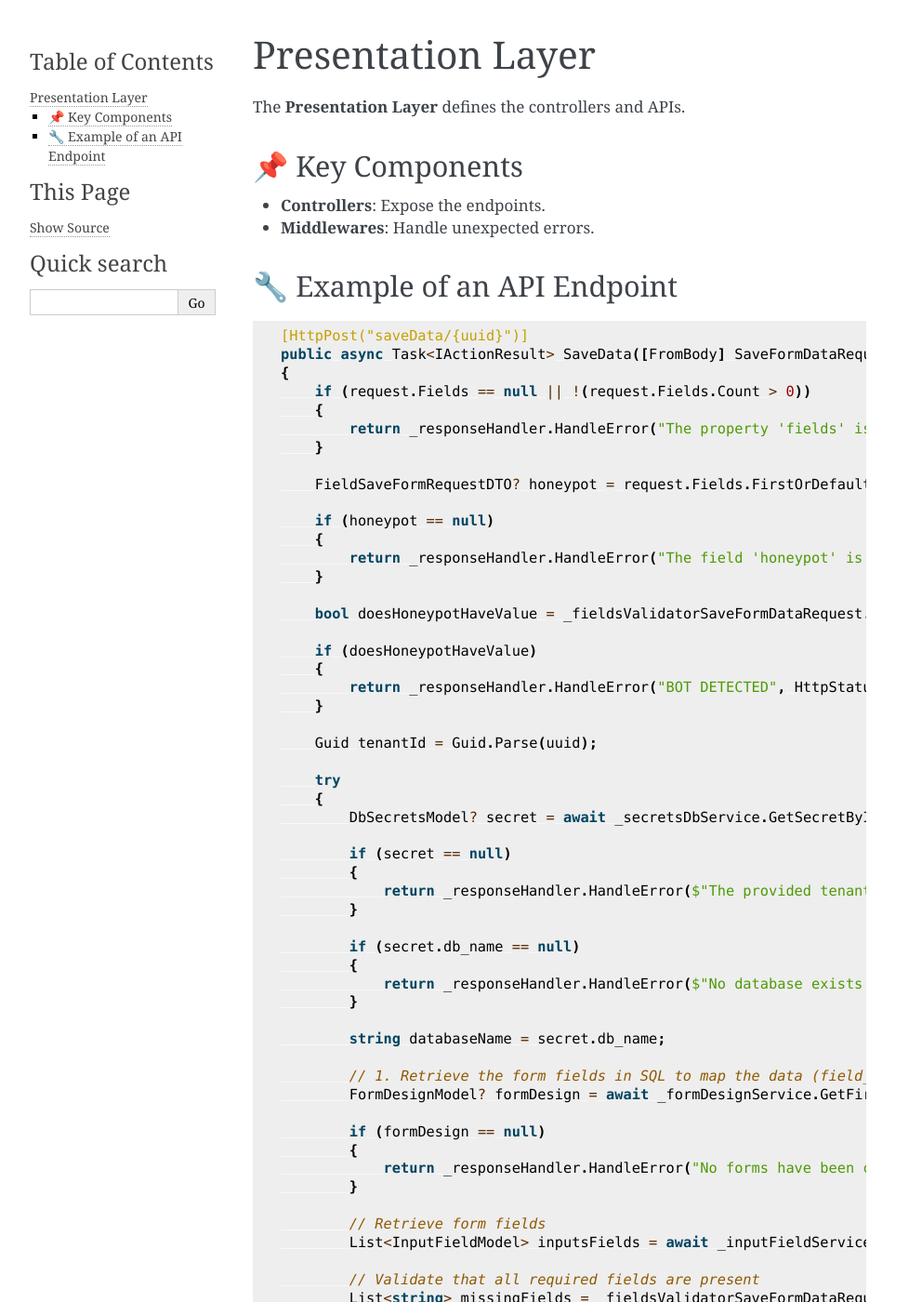
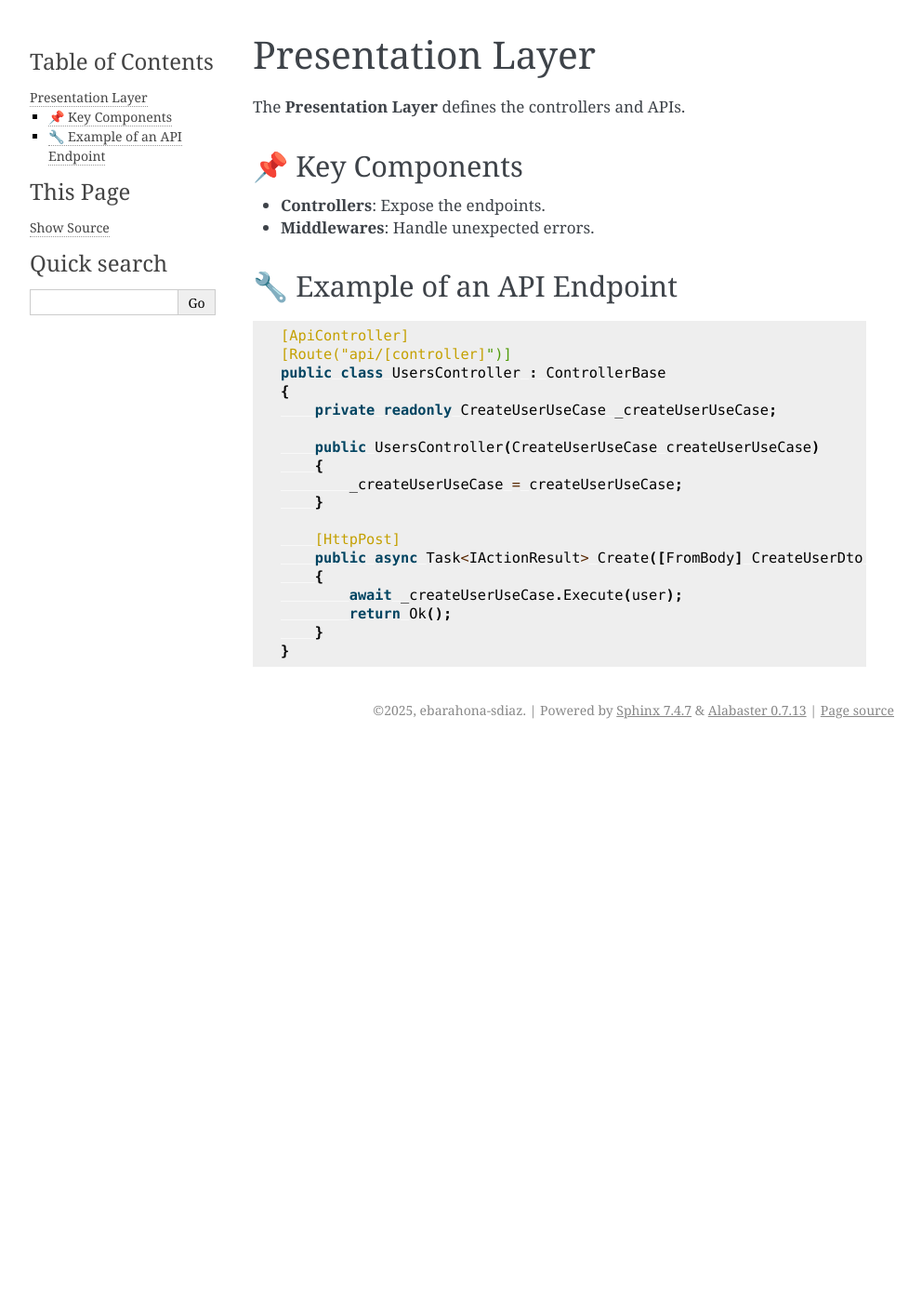
Before and after one commit to ebarahona-cikume/prospect-form-api-docs, a Sphinx documentation site: the page built from docs/source/presentation.md, in a window 1280 px wide and 1400 px high. Shown: the whole window at 93% size, without its empty margins (148-1140 px from the left). Built offline with Sphinx 7.4.7, drawn with Linux system fonts in a browser that asks for light colours; some of the changed text lies outside the part shown.

Commit message:
adding docs

````diff
--- a/docs/source/presentation.md
+++ b/docs/source/presentation.md
@@ -8,96 +8,21 @@ The **Presentation Layer** defines the controllers and APIs.
 
 ## 🔧 Example of an API Endpoint
 ```csharp
-[HttpPost("saveData/{uuid}")]
-public async Task<IActionResult> SaveData([FromBody] SaveFormDataRequestDTO request, string uuid)
+[ApiController]
+[Route("api/[controller]")]
+public class UsersController : ControllerBase
 {
-    if (request.Fields == null || !(request.Fields.Count > 0))
+    private readonly CreateUserUseCase _createUserUseCase;
+
+    public UsersController(CreateUserUseCase createUserUseCase)
     {
-        return _responseHandler.HandleError("The property 'fields' is required", HttpStatusCode.BadRequest, null, false, null);
+        _createUserUseCase = createUserUseCase;
     }
 
-    FieldSaveFormRequestDTO? honeypot = request.Fields.FirstOrDefault(field => field.Name!.Equals("Honeypot", StringComparison.OrdinalIgnoreCase));
-
-    if (honeypot == null)
+    [HttpPost]
+    public async Task<IActionResult> Create([FromBody] CreateUserDto user)
     {
-        return _responseHandler.HandleError("The field 'honeypot' is required", HttpStatusCode.BadRequest, null, false, null);
-    }
-
-    bool doesHoneypotHaveValue = _fieldsValidatorSaveFormDataRequest.DoesHoneypotHaveValue(honeypot);
-
-    if (doesHoneypotHaveValue)
-    {
-        return _responseHandler.HandleError("BOT DETECTED", HttpStatusCode.BadRequest, null, false, null);
-    }
-
-    Guid tenantId = Guid.Parse(uuid);
-
-    try
-    {
-        DbSecretsModel? secret = await _secretsDbService.GetSecretByIdAsync(tenantId);
-
-        if (secret == null)
-        {
-            return _responseHandler.HandleError($"The provided tenantId '{tenantId}' does not exists", HttpStatusCode.NotFound, null, false, null);
-        }
-
-        if (secret.db_name == null)
-        {
-            return _responseHandler.HandleError($"No database exists for the provided tenantId '{tenantId}'", HttpStatusCode.NotFound, null, false, null);
-        }
-
-        string databaseName = secret.db_name;
-
-        // 1. Retrieve the form fields in SQL to map the data (field_id)
-        FormDesignModel? formDesign = await _formDesignService.GetFirstAsync(databaseName);
-
-        if (formDesign == null)
-        {
-            return _responseHandler.HandleError("No forms have been configured for the provided tenant", HttpStatusCode.InternalServerError, null, false, null);
-        }
-
-        // Retrieve form fields
-        List<InputFieldModel> inputsFields = await _inputFieldService.GetByFormDesignIdAsync(formDesign.Id, databaseName, includeField: true);
-
-        // Validate that all required fields are present
-        List<string> missingFields = _fieldsValidatorSaveFormDataRequest.ValidateRequiredFields(request.Fields, inputsFields);
-
-        if (missingFields.Count > 0)
-        {
-            string responseMessage = "The following fields are required and are not found within the 'fields' property";
-
-            return BadRequest(new { Title = "Bad Request", Status = HttpStatusCode.BadRequest, Message = responseMessage, Data = new { missingFields } });
-        }
-
-        // 2. For each field, validate that the "name_input" property of each JSON object corresponds to a created form field
-        ProspectResultDTO prospectResult = _prospectMapper.MapRequestToProspect(request.Fields, inputsFields);
-
-        if (prospectResult.Success && prospectResult.Prospect != null)
-        {
-            await _prospectService.CreateProspectAsync(prospectResult.Prospect, secret.db_name);
-
-            return _responseHandler.HandleSuccess("Data saved successfully.");
-        }
-        else
-        {
-            string responseMessage = "The value of some fields is not valid";
-
-            return BadRequest(new { Title = "Bad Request", Status = HttpStatusCode.BadRequest, Message = responseMessage, Data = prospectResult.Errors });
-        }
-    }
-    catch (ArgumentException ex)
-    {
-        return _responseHandler.HandleError(ex.Message, HttpStatusCode.BadRequest);
-    }
-    catch (Exception ex)
-    {
-        string errorMessage = "An error occurred while saving data.";
-
-        if (ex.InnerException != null)
-        {
-            errorMessage += $" Inner exception: {ex.InnerException.Message}";
-        }
-
-        return _responseHandler.HandleError(errorMessage, HttpStatusCode.InternalServerError, ex);
+        await _createUserUseCase.Execute(user);
+        return Ok();
     }
 }
````
